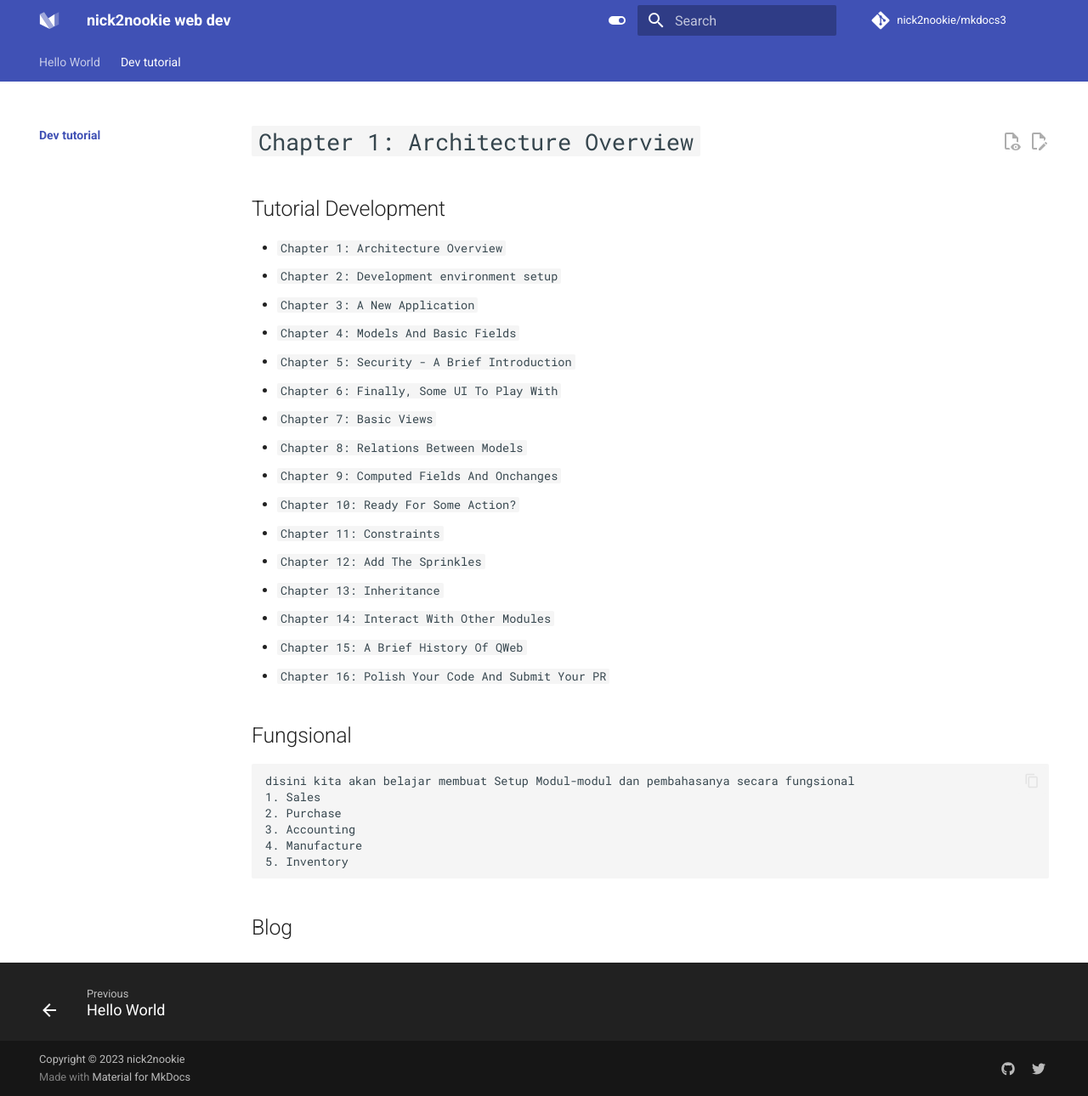
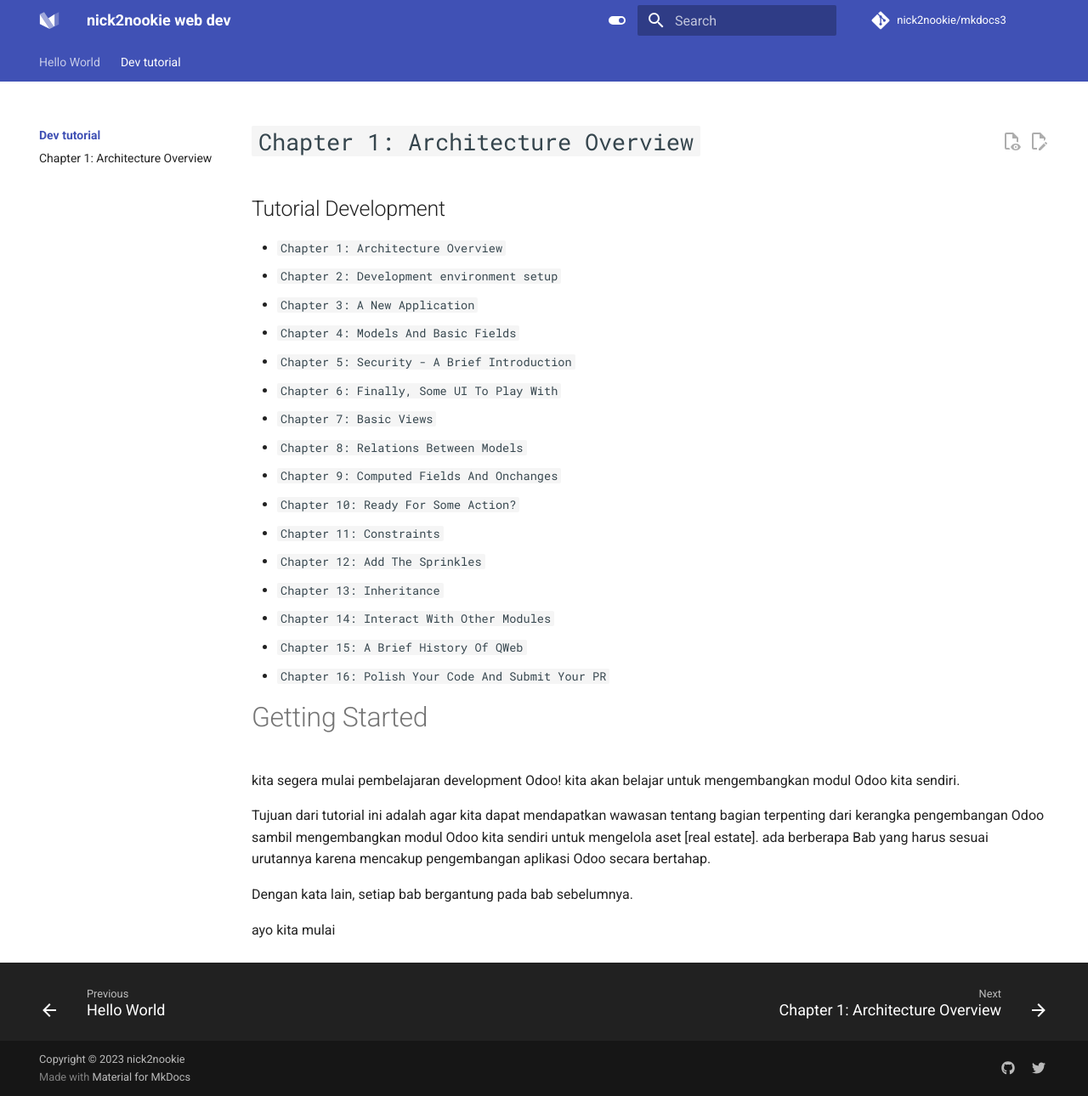
Before and after one commit to nick2nookie/mkdocs, an MkDocs documentation site: the page built from docs/dev_tutorial/index.md, in a window 1280 px wide and 1290 px high. Shown: the whole window at 85% size. Built offline with MkDocs 1.6.1 and Material for MkDocs 9.7.7, drawn with Linux system fonts in a browser that asks for light colours; comment, search, counter and statistics services are not loaded.

Commit message:
mulai chapter 1

````diff
--- /dev/null
+++ b/docs/dev_tutorial/index copy.md
@@ -0,0 +1 @@
+# Chapter 1: Architecture Overview
--- a/docs/dev_tutorial/index.md
+++ b/docs/dev_tutorial/index.md
@@ -1,5 +1,4 @@
 # `Chapter 1: Architecture Overview`
-
 
 ## Tutorial Development
 
@@ -20,13 +19,12 @@
 * `Chapter 15: A Brief History Of QWeb`
 * `Chapter 16: Polish Your Code And Submit Your PR`
 
-## Fungsional
-```
-disini kita akan belajar membuat Setup Modul-modul dan pembahasanya secara fungsional
-1. Sales
-2. Purchase
-3. Accounting
-4. Manufacture
-5. Inventory
-```
-## Blog
+# Getting Started
+
+kita segera mulai pembelajaran development Odoo! kita akan belajar untuk mengembangkan modul Odoo kita sendiri.
+
+Tujuan dari tutorial ini adalah agar kita dapat mendapatkan wawasan tentang bagian terpenting dari kerangka pengembangan Odoo sambil mengembangkan modul Odoo kita sendiri untuk mengelola aset [real estate]. ada berberapa Bab yang harus sesuai urutannya karena mencakup pengembangan aplikasi Odoo secara bertahap.
+
+Dengan kata lain, setiap bab bergantung pada bab sebelumnya.
+
+ayo kita mulai
````
